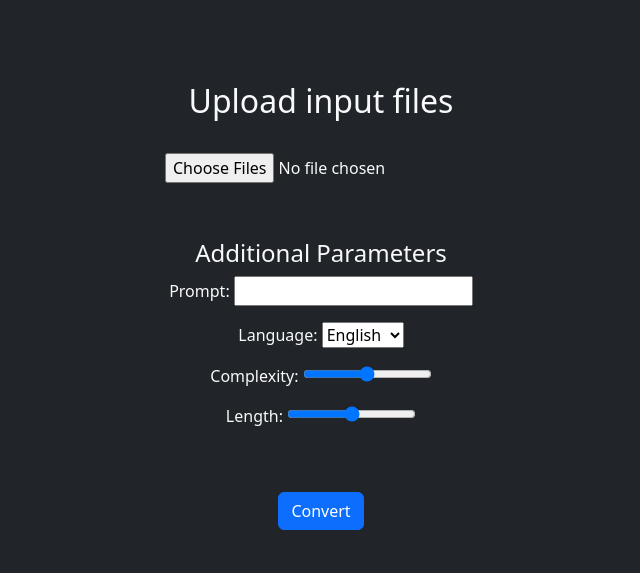
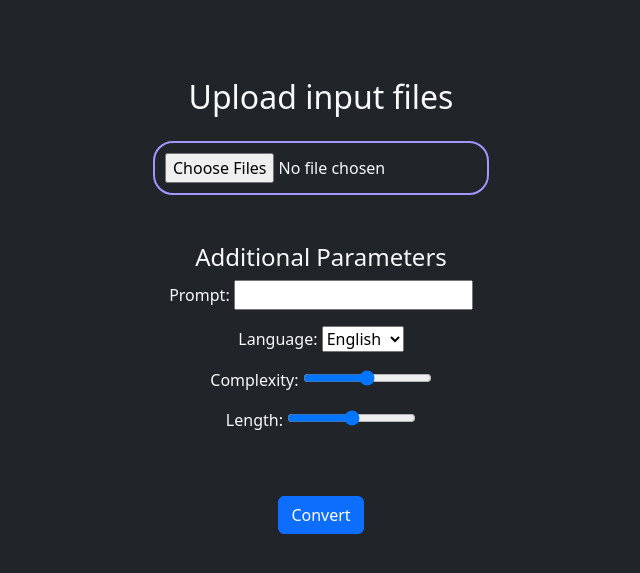
Before and after one commit to COSC-499-W2023/year-long-project-team-7, a Django app: page /transform in a window 1280 px wide. Shown: the part 66-639 px from the top of the page, without its empty margins (319-959 px from the left). Run offline with Django 4.2, Linux system fonts and the light colour scheme; some web fonts are replaced.

Commit message:
trying out borders

```diff
--- a/app/capstone/transformer/static/styles.css
+++ b/app/capstone/transformer/static/styles.css
@@ -153,3 +153,10 @@ body {
         order: 2;
     }
 }
+
+/*-----------TRANSFORM------------*/
+.upload-file {
+    border: 2px solid #a496ff;
+    border-radius: 20px;
+    padding: 10px;
+}
--- a/app/capstone/transformer/templates/transform.html
+++ b/app/capstone/transformer/templates/transform.html
@@ -3,7 +3,7 @@
 {% block content %}
     {% include 'navbar.html' %}
     <div class="vertical-center-top container-fluid     justify-content-center">
-        <div class="w-75 text-center">
+        <div class="w-50 text-center">
             <form method="post" enctype="multipart/form-data">
                 {% csrf_token %}
                 <div class="flex-column d-flex gap-5">
@@ -13,13 +13,13 @@
                                name="files"
                                type="file"
                                multiple
-                               class="form-control-file p-2 mt-3">
+                               class="form-control-file mt-3 upload-file">
                     </div>
                     <div>
                         <h4>Additional Parameters</h4>
                         {{ form.as_p }}
                     </div>
-                    <button type="submit" class="btn btn-primary w-15 align-self-center">Convert</button>
+                    <button type="submit" class="btn btn-primary align-self-center">Convert</button>
                 </div>
             </form>
         </div>
```
